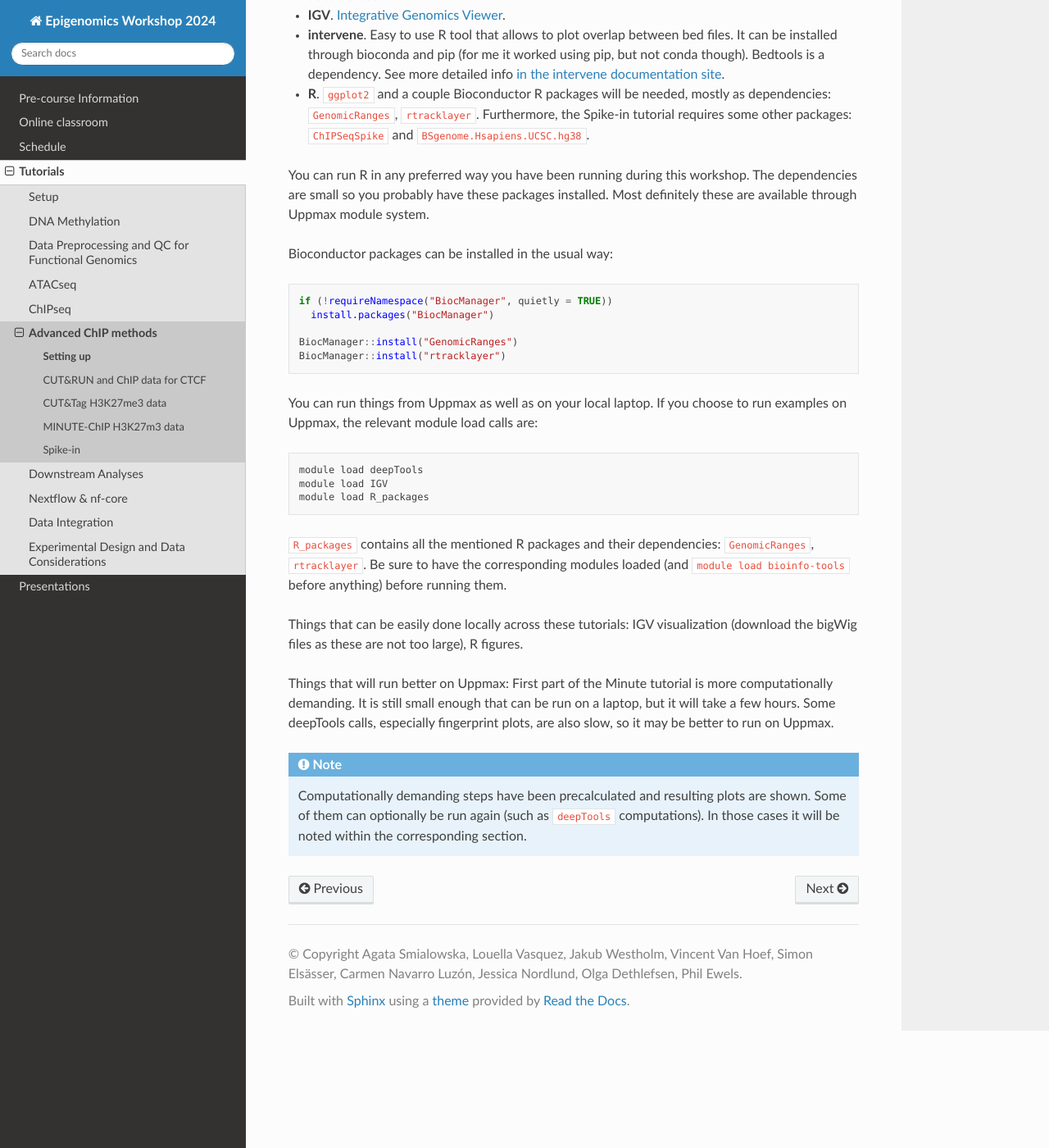
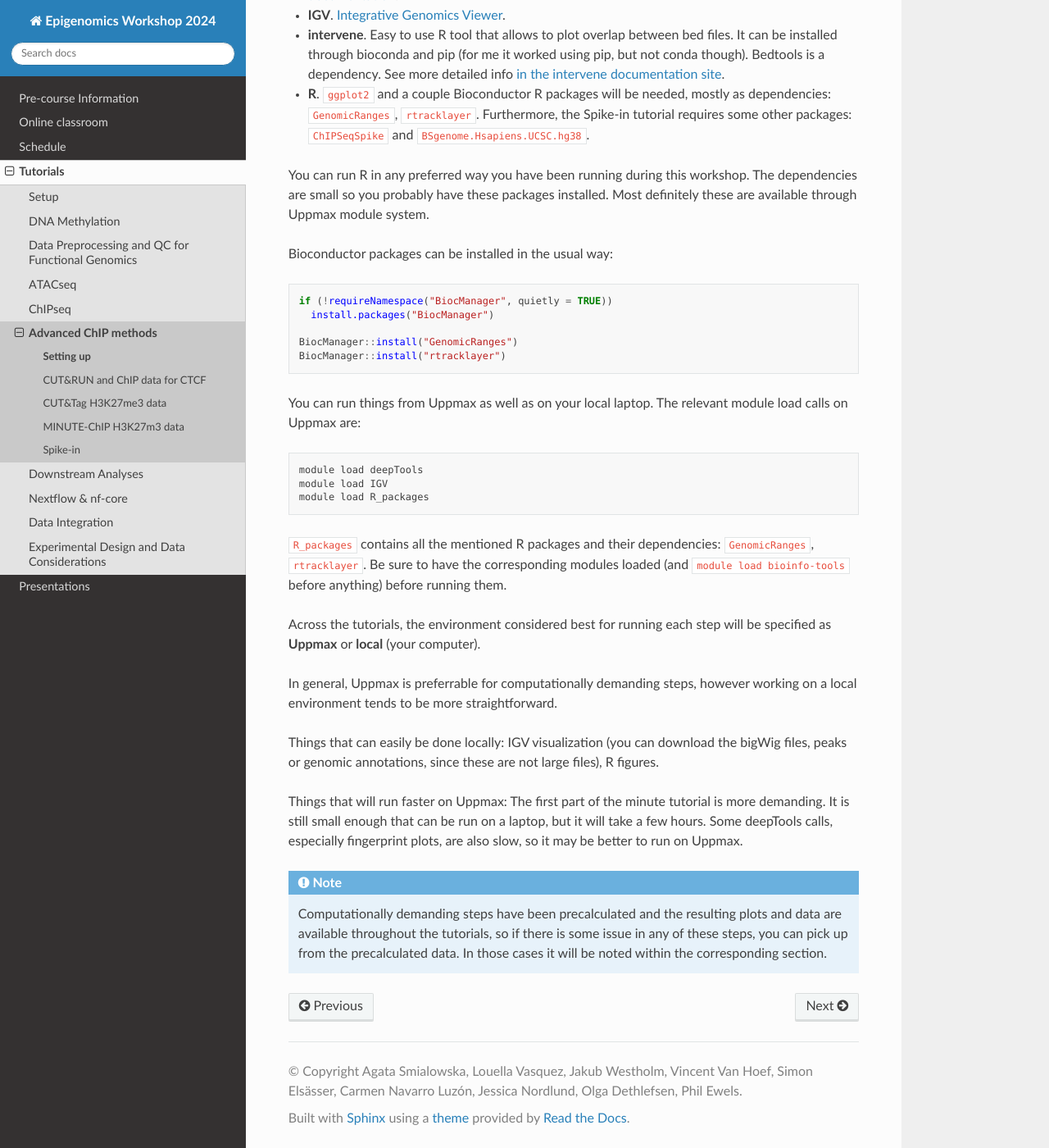
Before and after one commit to NBISweden/workshop-epigenomics-RTDs, a Sphinx documentation site: the page built from docs/content/tutorials/quantitativeChip/setup-quant-chip.rst, in a window 1280 px wide and 1400 px high, scrolled down 249 px. Shown: the whole window at 82% size. Built offline with Sphinx 7.4.7 and the Read the Docs theme 2.0.0, drawn with Linux system fonts in a browser that asks for light colours.

Commit message:
Better phrasing setup instructoins

```diff
--- a/docs/content/tutorials/quantitativeChip/setup-quant-chip.rst
+++ b/docs/content/tutorials/quantitativeChip/setup-quant-chip.rst
@@ -25,7 +25,7 @@ Bioconductor packages can be installed in the usual way:
   BiocManager::install("rtracklayer")
 
 
-You can run things from Uppmax as well as on your local laptop. If you choose to run examples on Uppmax, the relevant module load calls are:
+You can run things from Uppmax as well as on your local laptop. The relevant module load calls on Uppmax are:
 
 .. code-block:: bash
 
@@ -35,10 +35,14 @@ You can run things from Uppmax as well as on your local laptop. If you choose to
 
 :code:`R_packages` contains all the mentioned R packages and their dependencies: :code:`GenomicRanges`, :code:`rtracklayer`. Be sure to have the corresponding modules loaded (and :code:`module load bioinfo-tools` before anything) before running them.
 
+Across the tutorials, the environment considered best for running each step will be specified as **Uppmax** or **local** (your computer).
 
-Things that can be easily done locally across these tutorials: IGV visualization (download the bigWig files as these are not too large), R figures.
+In general, Uppmax is preferrable for computationally demanding steps, however working on a local environment tends to be more straightforward.
 
-Things that will run better on Uppmax: First part of the Minute tutorial is more computationally demanding. It is still small enough that can be run on a laptop, but it will take a few hours. Some deepTools calls, especially fingerprint plots, are also slow, so it may be better to run on Uppmax.
+Things that can easily be done locally: IGV visualization (you can download the bigWig files, peaks or genomic annotations, since these are not large files), R figures.
+
+Things that will run faster on Uppmax: The first part of the minute tutorial is more demanding. It is still small enough that can be run on a laptop, but it will take a few hours. Some deepTools calls, especially fingerprint plots, are also slow, so it may be better to run on Uppmax.
 
 .. note::
-    Computationally demanding steps have been precalculated and resulting plots are shown. Some of them can optionally be run again (such as ``deepTools`` computations). In those cases it will be noted within the corresponding section.
+    Computationally demanding steps have been precalculated and the resulting plots and data are available throughout the tutorials, so if there is some issue
+    in any of these steps, you can pick up from the precalculated data. In those cases it will be noted within the corresponding section.
```
